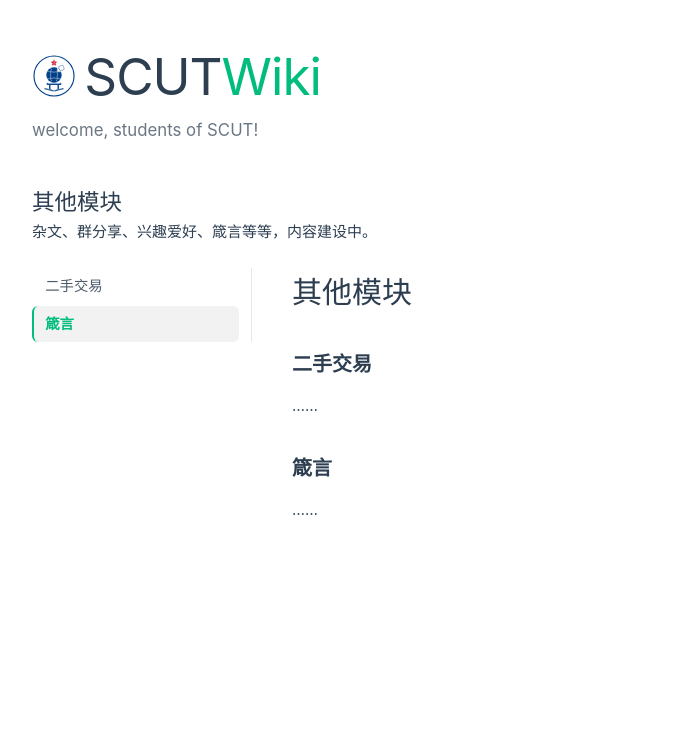
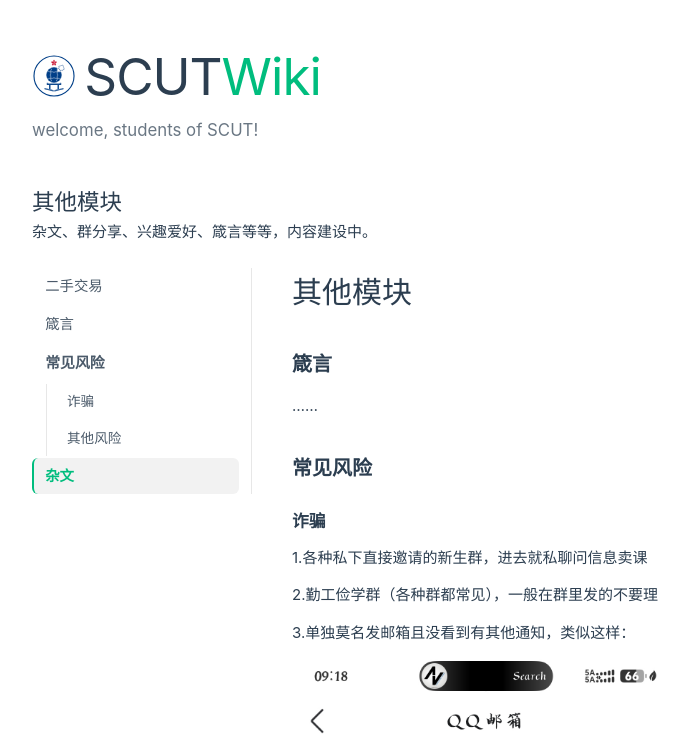
Before and after one commit to genshiniubi/SCUTWiki, a Vue app: page /more in a window 1280 px wide. Shown: the top 746 px of the page, without its empty margins (90-779 px from the left). Built offline with nearby package versions, Linux system fonts and the light colour scheme.

Commit message:
feat: support per-item scroll/switch modes and linked nested toc

```diff
--- a/src/components/WikiLayout.vue
+++ b/src/components/WikiLayout.vue
@@ -1,12 +1,13 @@
 <script setup>
-import { computed, onBeforeUnmount, onMounted, ref, watch } from 'vue'
+import { computed, nextTick, onBeforeUnmount, onMounted, ref, watch } from 'vue'
 
 const props = defineProps({
-  // [{ id: 'course', label: '选课', children: [{ id: 'pre', label: '预选' }] }]
+  // [{ id: 'course', label: '选课', mode: 'switch', children: [...] }]
   // id 必须和正文里 <section id="..."> 一致
   items: { type: Array, required: true },
   label: { type: String, default: '本页目录' },
-  // scroll：点左边滚到右边对应段落（默认）
+  // 整页默认模式，单个条目可以用 item.mode 或 section 上的 mode 属性覆盖
+  // scroll：点左边滚到右边对应段落
   // switch：点左边只显示右边对应段落
   mode: {
     type: String,
@@ -23,13 +24,44 @@ const flatItems = computed(() =>
   props.items.flatMap((item) => [item, ...(item.children ?? [])]),
 )
 
+// 子项 -> 父项，用来做模式继承
+const parentOf = computed(() => {
+  const map = new Map()
+  for (const item of props.items) {
+    for (const child of item.children ?? []) map.set(child.id, item)
+  }
+  return map
+})
+
 const activeId = ref(flatItems.value[0]?.id ?? '')
+// 当前是否处于“只显示某一段”的状态
+const isolated = ref(props.mode === 'switch')
 
 const isActive = (item) => item.id === activeId.value
 const hasActiveChild = (item) =>
   item.children?.some((child) => child.id === activeId.value) ?? false
 
-/* ---------------- scroll 模式：滚动高亮 ---------------- */
+/**
+ * 单个条目的模式，优先级：
+ * 1. 目录数组里的 item.mode
+ * 2. 对应 <section mode="switch"> 或 <section data-mode="switch">
+ * 3. 组件上的 mode prop
+ */
+function modeOf(item) {
+  if (item.mode) return item.mode
+
+  const el = document.getElementById(item.id)
+  const attr = el?.getAttribute('data-mode') ?? el?.getAttribute('mode')
+  if (attr === 'switch' || attr === 'scroll') return attr
+
+  // 子项没写就用父项的设置：父项是 switch，子项也按 switch 处理
+  const parent = parentOf.value.get(item.id)
+  if (parent) return modeOf(parent)
+
+  return props.mode
+}
+
+/* ---------------- 滚动高亮（非 isolated 时才生效） ---------------- */
 
 let ticking = false
 let lockUntil = 0
@@ -37,20 +69,25 @@ let lockUntil = 0
 function updateActive() {
   ticking = false
 
+  if (isolated.value) return
   // 刚点过目录：以点击结果为准，别让滚动高亮立刻把它改掉
   if (Date.now() < lockUntil) return
+
+  // 被隐藏的段落（switch 区块）不参与判定，否则它们的 top 是 0 会误判
+  const visible = visibleItems()
+  if (!visible.length) return
 
   // 滚到底部时直接高亮最后一条，避免短页面永远停在中间章节
   const doc = document.documentElement
   if (window.innerHeight + window.scrollY >= doc.scrollHeight - 4) {
-    activeId.value = flatItems.value[flatItems.value.length - 1]?.id ?? activeId.value
+    activeId.value = visible[visible.length - 1].id
     return
   }
 
   const marker = window.scrollY + 100
-  let current = flatItems.value[0]?.id ?? ''
+  let current = visible[0].id
 
-  for (const item of flatItems.value) {
+  for (const item of visible) {
     const el = document.getElementById(item.id)
     if (!el) continue
     if (el.getBoundingClientRect().top + window.scrollY <= marker) {
@@ -61,36 +98,76 @@ function updateActive() {
   activeId.value = current
 }
 
+function visibleItems() {
+  return flatItems.value.filter((item) => {
+    const el = document.getElementById(item.id)
+    return !!el && el.offsetParent !== null
+  })
+}
+
 function onScroll() {
   if (ticking) return
   ticking = true
   requestAnimationFrame(updateActive)
 }
 
-/* ---------------- switch 模式：只显示当前段落 ---------------- */
+/* ---------------- 显隐控制（不依赖标签名） ---------------- */
 
-function syncSwitch() {
-  for (const item of flatItems.value) {
-    const el = document.getElementById(item.id)
-    if (el) el.classList.toggle('is-active', item.id === activeId.value)
+/**
+ * 按 id 统一控制每个块是否显示：
+ * - 滚动视图（非 isolated）：switch 模式的块全部隐藏
+ * - isolated：只显示当前块，以及它的祖先 / 子孙
+ * 用 inline style 而不是 CSS 类，这样 <section>、<nav>、<div> 都能管。
+ */
+function syncVisibility() {
+  const content = contentRef.value
+  if (!content) return
+
+  const activeEl = document.getElementById(activeId.value)
+  if (isolated.value && !activeEl) isolated.value = false
+
+  const ids = new Set(flatItems.value.map((item) => item.id))
+
+  for (const el of content.querySelectorAll('[id]')) {
+    if (!ids.has(el.id)) continue
+
+    const item = flatItems.value.find((entry) => entry.id === el.id)
+    const isSwitch = item ? modeOf(item) === 'switch' : false
+
+    const inChain =
+      !!activeEl &&
+      (el === activeEl || el.contains(activeEl) || activeEl.contains(el))
+
+    const show = isolated.value ? inChain : !isSwitch
+    el.style.display = show ? '' : 'none'
   }
 }
 
-watch(activeId, () => {
-  if (props.mode === 'switch') syncSwitch()
+watch([activeId, isolated], async () => {
+  await nextTick()
+  syncVisibility()
 })
 
 /* ---------------- 初始化 / 销毁 ---------------- */
 
 onMounted(() => {
-  // 支持直接访问 /college#gpa 这类带锚点的链接
+  // 支持直接访问 /more#scams 这类带锚点的链接
   const hash = decodeURIComponent(window.location.hash.slice(1))
-  if (hash && flatItems.value.some((item) => item.id === hash)) {
-    activeId.value = hash
+  const hashItem = flatItems.value.find((item) => item.id === hash)
+  if (hashItem) activeId.value = hashItem.id
+
+  if (isolated.value || (hashItem && modeOf(hashItem) === 'switch')) {
+    isolated.value = true
+    syncVisibility()
+    return
   }
 
-  if (props.mode === 'switch') {
-    syncSwitch()
+  syncVisibility()
+
+  // 整页都是 switch 块时，滚动视图会空白，兜底显示第一个
+  if (!visibleItems().length) {
+    isolated.value = true
+    syncVisibility()
     return
   }
 
@@ -98,8 +175,8 @@ onMounted(() => {
   window.addEventListener('scroll', onScroll, { passive: true })
   window.addEventListener('resize', onScroll, { passive: true })
 
-  if (hash) {
-    requestAnimationFrame(() => document.getElementById(hash)?.scrollIntoView())
+  if (hashItem) {
+    requestAnimationFrame(() => document.getElementById(hashItem.id)?.scrollIntoView())
   }
 })
 
@@ -108,22 +185,27 @@ onBeforeUnmount(() => {
   window.removeEventListener('resize', onScroll)
 })
 
-function go(id) {
-  activeId.value = id
+/* ---------------- 点击目录 ---------------- */
+
+async function go(item) {
+  activeId.value = item.id
   lockUntil = Date.now() + 800
   open.value = false // 手机端点完自动收起
 
-  if (props.mode !== 'switch') return
+  if (modeOf(item) === 'switch') {
+    isolated.value = true
+    await nextTick()
+    syncVisibility()
+    return
+  }
 
-  // 切换后如果页面已经滚到下方，把正文顶部拉回视口
-  requestAnimationFrame(() => {
-    const el = contentRef.value
-    if (!el) return
-    const top = el.getBoundingClientRect().top + window.scrollY
-    if (window.scrollY > top) {
-      window.scrollTo({ top: top - 16, behavior: 'smooth' })
-    }
-  })
+  // 从 isolated 状态切回 scroll：先把所有段落放出来，再滚动
+  isolated.value = false
+  await nextTick()
+  syncVisibility()
+
+  document.getElementById(item.id)?.scrollIntoView({ behavior: 'smooth', block: 'start' })
+  history.replaceState(null, '', `#${item.id}`)
 }
 </script>
 
@@ -142,10 +224,8 @@ function go(id) {
 
       <nav class="toc" :class="{ open }" :aria-label="label">
         <template v-for="item in items" :key="item.id">
-          <component
-            :is="mode === 'switch' ? 'button' : 'a'"
-            :href="mode === 'switch' ? undefined : `#${item.id}`"
-            :type="mode === 'switch' ? 'button' : undefined"
+          <a
+            :href="`#${item.id}`"
             class="toc-link"
             :class="{
               active: isActive(item),
@@ -153,29 +233,29 @@ function go(id) {
               'child-active': hasActiveChild(item),
             }"
             :aria-current="isActive(item) ? 'true' : undefined"
-            @click="go(item.id)"
+            @click.prevent="go(item)"
           >
             {{ item.label }}
-          </component>
+          </a>
 
-          <component
-            :is="mode === 'switch' ? 'button' : 'a'"
-            v-for="child in item.children ?? []"
+          <div v-if="item.children?.length" class="toc-children">
+            <a
+              v-for="child in item.children"
               :key="child.id"
-            :href="mode === 'switch' ? undefined : `#${child.id}`"
-            :type="mode === 'switch' ? 'button' : undefined"
+              :href="`#${child.id}`"
               class="toc-link sub"
               :class="{ active: isActive(child) }"
               :aria-current="isActive(child) ? 'true' : undefined"
-            @click="go(child.id)"
+              @click.prevent="go(child)"
             >
               {{ child.label }}
-          </component>
+            </a>
+          </div>
         </template>
       </nav>
     </aside>
 
-    <main ref="contentRef" class="content" :class="{ switch: mode === 'switch' }">
+    <main ref="contentRef" class="content" :class="{ isolate: isolated }">
       <slot />
     </main>
   </div>
@@ -251,10 +331,19 @@ function go(id) {
   opacity: 1;
 }
 
-/* 子项：缩进 */
+/* 子项：缩进交给容器，竖线把它们和父项连起来 */
 .toc-link.sub {
-  padding-left: 1.6rem;
+  padding-left: 0.45rem;
   font-size: 0.85rem;
+}
+
+.toc-children {
+  display: flex;
+  flex-direction: column;
+  gap: 0.15rem;
+  margin-left: 0.85rem;
+  padding-left: 0.7rem;
+  border-left: 1px solid var(--color-border);
 }
 
 .toc-toggle {
@@ -262,17 +351,8 @@ function go(id) {
 }
 
 /* ---------- 右侧正文排版 ---------- */
-.content :deep(section) {
+.content :deep([id]) {
   scroll-margin-top: 1.5rem;
-}
-
-/* switch 模式：只显示当前 section */
-.content.switch :deep(section) {
-  display: none;
-}
-
-.content.switch :deep(section.is-active) {
-  display: block;
 }
 
 .content :deep(h2) {
--- a/src/views/More/More.vue
+++ b/src/views/More/More.vue
@@ -1,10 +1,17 @@
 <script setup>
 import Title from '../../components/Title.vue'
 import WikiLayout from '../../components/WikiLayout.vue'
+import twoHands from './content/two-hands.vue'
+import scams from './content/scams.vue'
 
 const toc = [
   { id: 'two-hands', label: '二手交易' },
   { id: 'maxims', label: '箴言' },
+  {id:'dangers', label:'常见风险', mode:'scroll', children:[
+    {id:'scams', label:'诈骗'},
+    {id:'others', label:'其他风险'}
+  ]},
+  {id:'misc', label:'杂文'}
 ]
 </script>
 
@@ -16,14 +23,30 @@ const toc = [
   <WikiLayout :items="toc">
     <h1>其他模块</h1>
 
-    <section id="two-hands">
-      <h2>二手交易</h2>
-      <p>……</p>
+    <section id="two-hands" mode="switch">
+      <twoHands />
     </section>
 
     <section id="maxims">
       <h2>箴言</h2>
       <p>……</p>
     </section>
+
+    <nav id="dangers">
+      <h2>常见风险</h2>
+      <section id="scams">
+        <h3>诈骗</h3>
+        <scams />
+      </section>
+      <section id="others">
+        <h3>其他风险</h3>
+        <p>……</p>
+      </section>
+    </nav>
+
+    <section id="misc">
+      <h2>杂文</h2>
+      <p>……</p>
+    </section>
   </WikiLayout>
 </template>
--- /dev/null
+++ b/src/views/More/content/scams.vue
@@ -0,0 +1,15 @@
+<template>
+    <p>1.各种私下直接邀请的新生群，进去就私聊问信息卖课</p>
+
+<p>2.勤工俭学群（各种群都常见），一般在群里发的不要理</p>
+
+<p>3.单独莫名发邮箱且没看到有其他通知，类似这样：</p>
+<img class="img-fluid" src="./scamsPhoto.png" alt="qq邮箱截图">
+</template>
+
+<style scoped>
+.img-fluid {
+  max-width: 50%;
+  height: auto;
+}
+</style>
--- /dev/null
+++ b/src/views/More/content/two-hands.vue
@@ -0,0 +1,9 @@
+<template>
+    <h2>二手交易</h2>
+    <p>我校学生的部分二手交易群（可联系我们投稿）</p>
+    <p>华南理工大学黑市5群:1090383382
+        黑市群可以买卖书籍，各种生活用品，代课，代购，买卖网，帮填问卷，买卖人头(比如讲座充场)……
+    </p>
+    <p>大学城宿舍楼C10旧物交易群:1057191079</p>
+    <p>实体二手店：爱风书店（穗石的二手书店，相对性价比不是很高，买和卖都是，但量大好找）</p>
+</template>
--- /dev/null
+++ b/src/views/SupportUs/SupportUs.vue
@@ -0,0 +1 @@
+<script></script>
```
Also changed, not shown: src/components/searchEngine.vue (added), src/views/More/content/scamsPhoto.png (added). Lines whose indentation alone changed are shown as unchanged.
